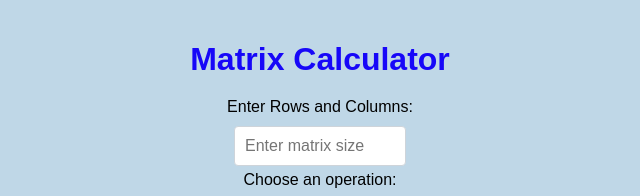
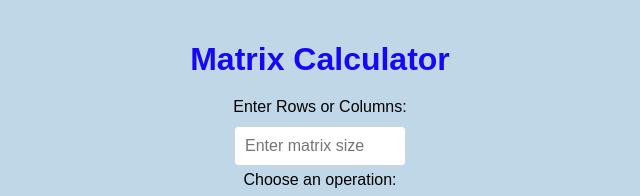
Before and after one commit to Musma-n/Matrix-calculator, a plain HTML site: page index.html in a window 1280 px wide. Shown: the top 196 px of the page, 320-960 px from the left. Drawn offline with Linux system fonts and the light colour scheme.

Commit message:
Update index.html

```diff
--- a/index.html
+++ b/index.html
@@ -10,7 +10,7 @@
     <h1>Matrix Calculator</h1>
 
     <form id="myForm">
-        <label for="rows">Enter Rows and Columns:</label>
+        <label for="rows">Enter Rows or Columns:</label>
         <input type="number" id="rows" placeholder="Enter matrix size" />
         <label for="operation">Choose an operation:</label>
         <select id="operation">
```
